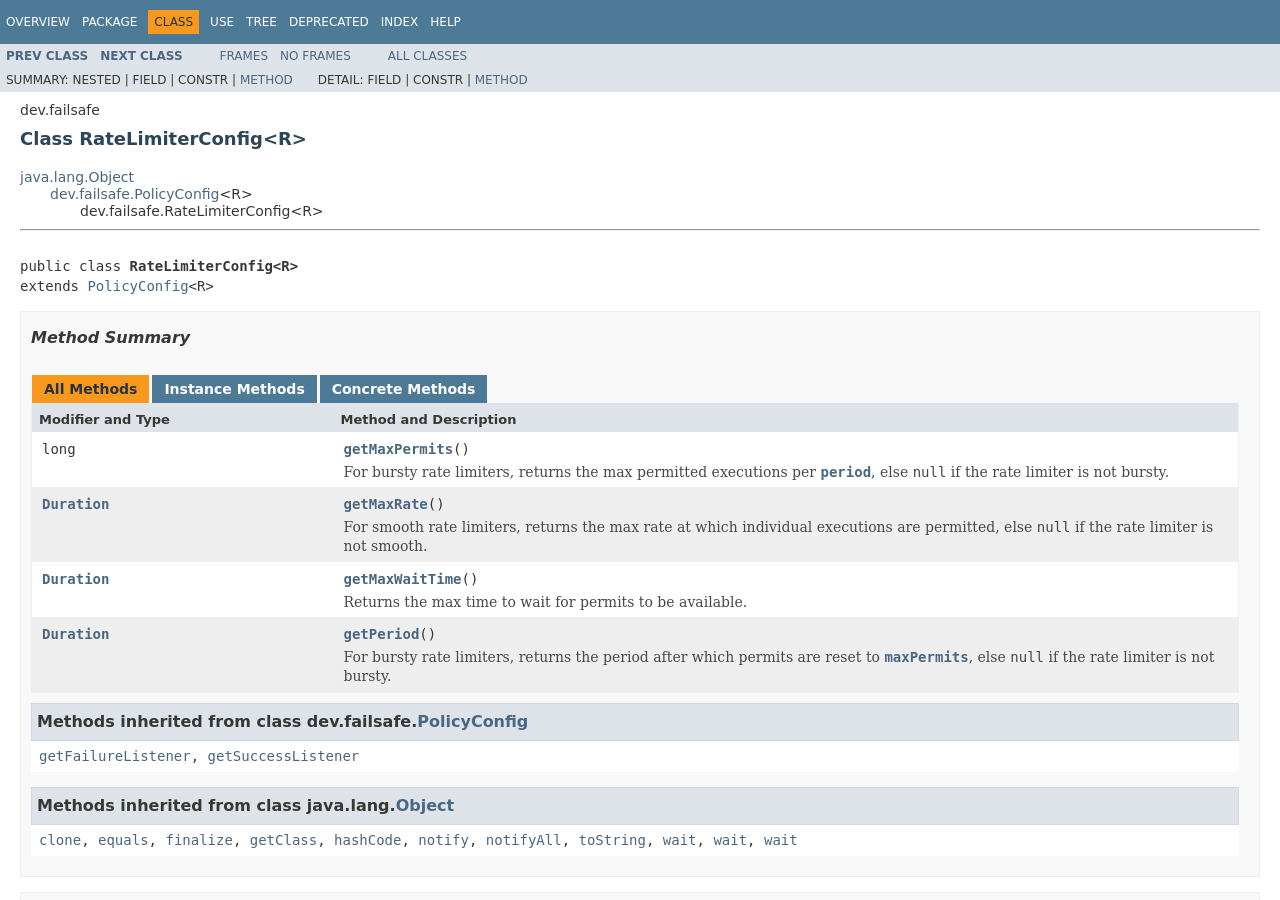
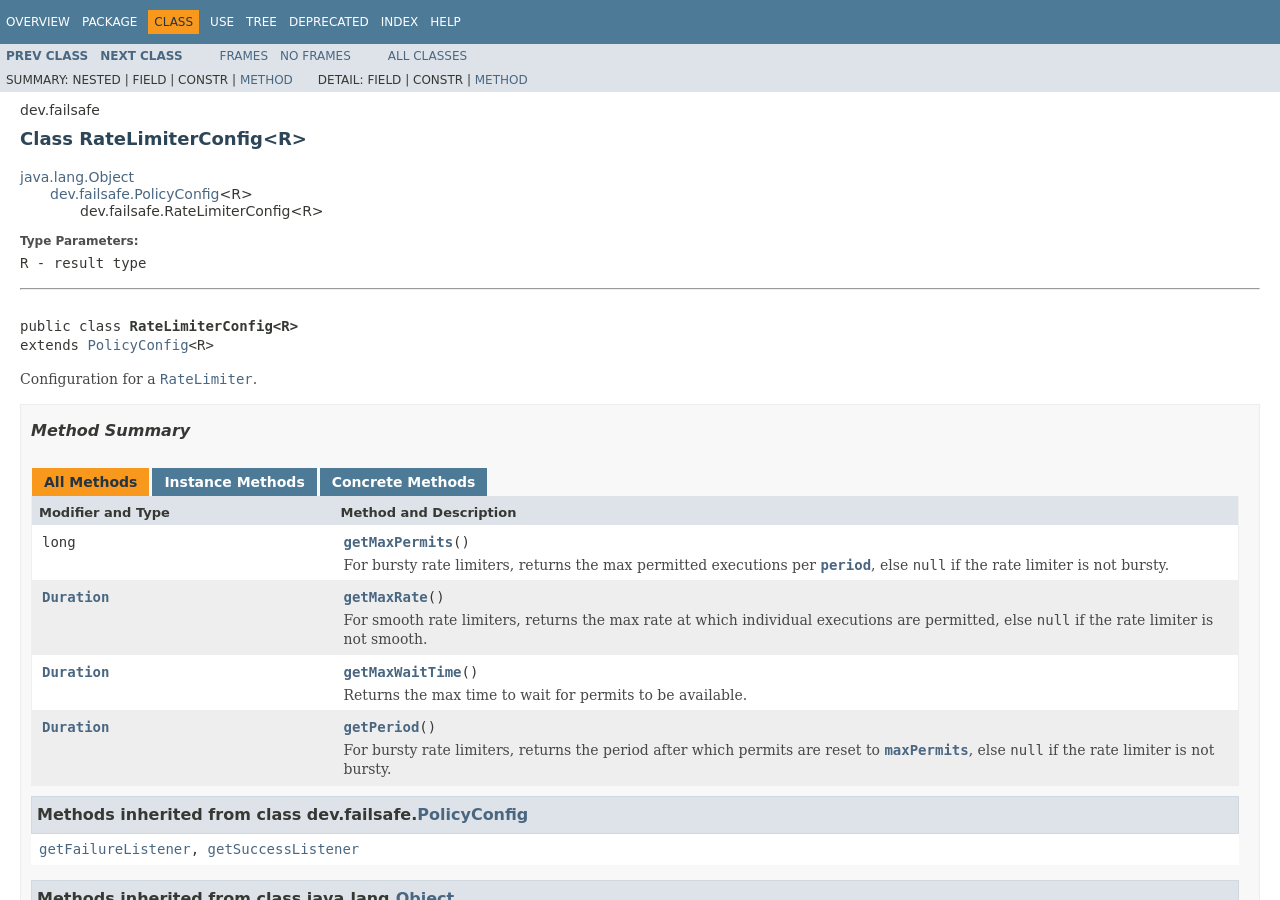
Before and after one commit to failsafe-lib/failsafe.dev, a Jekyll site: the page javadoc/dev/failsafe/RateLimiterConfig.html, which Jekyll copies as it is, in a window 1280 px wide and 900 px high. Built offline with Jekyll 4.4.1, drawn with Linux system fonts in a browser that asks for light colours; some web fonts are replaced.

Commit message:
Updated JavaDocs

```diff
--- a/javadoc/dev/failsafe/RateLimiterConfig.html
+++ b/javadoc/dev/failsafe/RateLimiterConfig.html
@@ -112,10 +112,15 @@ var activeTableTab = "activeTableTab";
 <div class="description">
 <ul class="blockList">
 <li class="blockList">
+<dl>
+<dt><span class="paramLabel">Type Parameters:</span></dt>
+<dd><code>R</code> - result type</dd>
+</dl>
 <hr>
 <br>
 <pre>public class <span class="typeNameLabel">RateLimiterConfig&lt;R&gt;</span>
 extends <a href="../../dev/failsafe/PolicyConfig.html" title="class in dev.failsafe">PolicyConfig</a>&lt;R&gt;</pre>
+<div class="block">Configuration for a <a href="../../dev/failsafe/RateLimiter.html" title="interface in dev.failsafe"><code>RateLimiter</code></a>.</div>
 </li>
 </ul>
 </div>
--- a/javadoc/dev/failsafe/class-use/PolicyConfig.html
+++ b/javadoc/dev/failsafe/class-use/PolicyConfig.html
@@ -145,7 +145,9 @@
 </tr>
 <tr class="altColor">
 <td class="colFirst"><code>class&nbsp;</code></td>
-<td class="colLast"><code><span class="memberNameLink"><a href="../../../dev/failsafe/RateLimiterConfig.html" title="class in dev.failsafe">RateLimiterConfig</a>&lt;R&gt;</span></code>&nbsp;</td>
+<td class="colLast"><code><span class="memberNameLink"><a href="../../../dev/failsafe/RateLimiterConfig.html" title="class in dev.failsafe">RateLimiterConfig</a>&lt;R&gt;</span></code>
+<div class="block">Configuration for a <a href="../../../dev/failsafe/RateLimiter.html" title="interface in dev.failsafe"><code>RateLimiter</code></a>.</div>
+</td>
 </tr>
 <tr class="rowColor">
 <td class="colFirst"><code>class&nbsp;</code></td>
--- a/javadoc/dev/failsafe/package-summary.html
+++ b/javadoc/dev/failsafe/package-summary.html
@@ -239,7 +239,9 @@
 </tr>
 <tr class="rowColor">
 <td class="colFirst"><a href="../../dev/failsafe/RateLimiterConfig.html" title="class in dev.failsafe">RateLimiterConfig</a>&lt;R&gt;</td>
-<td class="colLast">&nbsp;</td>
+<td class="colLast">
+<div class="block">Configuration for a <a href="../../dev/failsafe/RateLimiter.html" title="interface in dev.failsafe"><code>RateLimiter</code></a>.</div>
+</td>
 </tr>
 <tr class="altColor">
 <td class="colFirst"><a href="../../dev/failsafe/RetryPolicyBuilder.html" title="class in dev.failsafe">RetryPolicyBuilder</a>&lt;R&gt;</td>
--- a/javadoc/dev/failsafe/package-use.html
+++ b/javadoc/dev/failsafe/package-use.html
@@ -225,7 +225,9 @@
 </td>
 </tr>
 <tr class="rowColor">
-<td class="colOne"><a href="../../dev/failsafe/class-use/RateLimiterConfig.html#dev.failsafe">RateLimiterConfig</a>&nbsp;</td>
+<td class="colOne"><a href="../../dev/failsafe/class-use/RateLimiterConfig.html#dev.failsafe">RateLimiterConfig</a>
+<div class="block">Configuration for a <a href="../../dev/failsafe/RateLimiter.html" title="interface in dev.failsafe"><code>RateLimiter</code></a>.</div>
+</td>
 </tr>
 <tr class="altColor">
 <td class="colOne"><a href="../../dev/failsafe/class-use/RetryPolicy.html#dev.failsafe">RetryPolicy</a>
--- a/javadoc/index-all.html
+++ b/javadoc/index-all.html
@@ -1362,7 +1362,9 @@
 <div class="block">Builds <a href="dev/failsafe/RateLimiter.html" title="interface in dev.failsafe"><code>RateLimiter</code></a> instances.</div>
 </dd>
 <dt><a href="dev/failsafe/RateLimiterConfig.html" title="class in dev.failsafe"><span class="typeNameLink">RateLimiterConfig</span></a>&lt;<a href="dev/failsafe/RateLimiterConfig.html" title="type parameter in RateLimiterConfig">R</a>&gt; - Class in <a href="dev/failsafe/package-summary.html">dev.failsafe</a></dt>
-<dd>&nbsp;</dd>
+<dd>
+<div class="block">Configuration for a <a href="dev/failsafe/RateLimiter.html" title="interface in dev.failsafe"><code>RateLimiter</code></a>.</div>
+</dd>
 <dt><a href="dev/failsafe/RateLimitExceededException.html" title="class in dev.failsafe"><span class="typeNameLink">RateLimitExceededException</span></a> - Exception in <a href="dev/failsafe/package-summary.html">dev.failsafe</a></dt>
 <dd>
 <div class="block">Thrown when an execution exceeds or would exceed a <a href="dev/failsafe/RateLimiter.html" title="interface in dev.failsafe"><code>RateLimiter</code></a>.</div>
```
